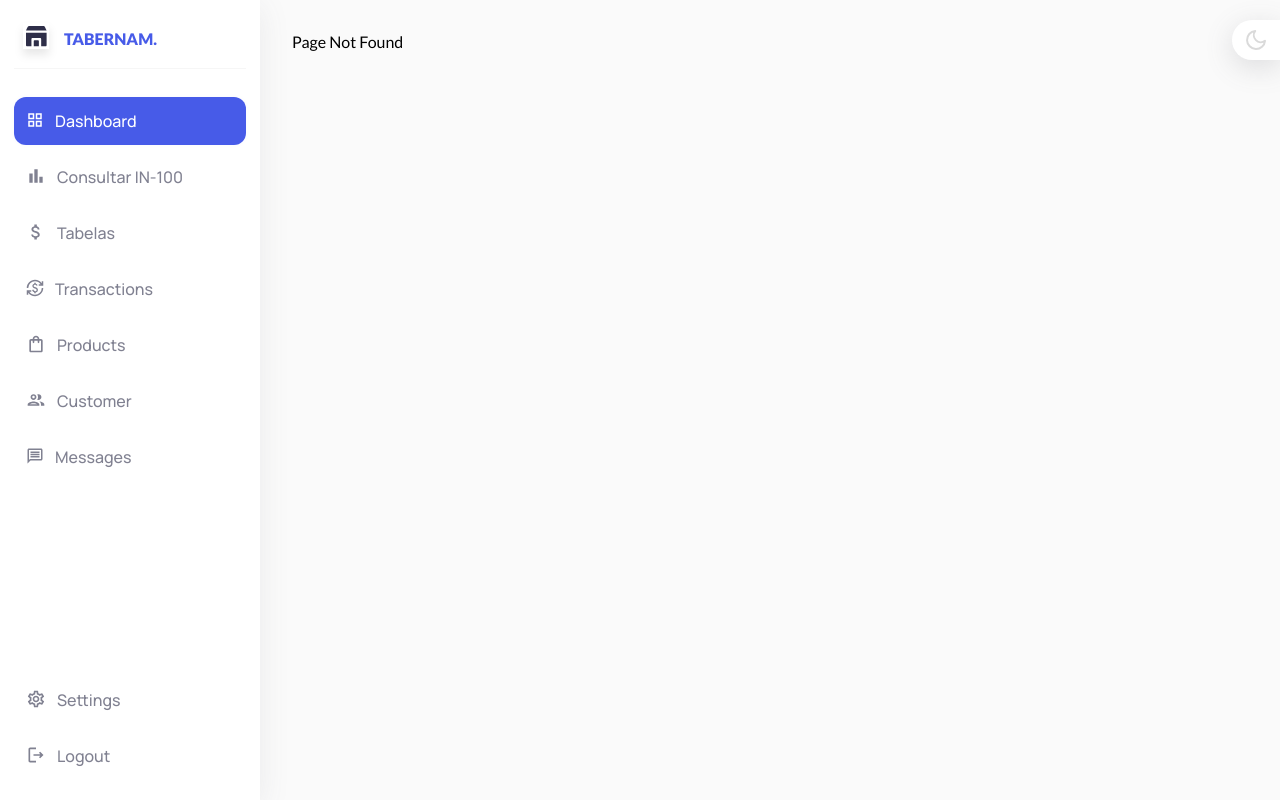
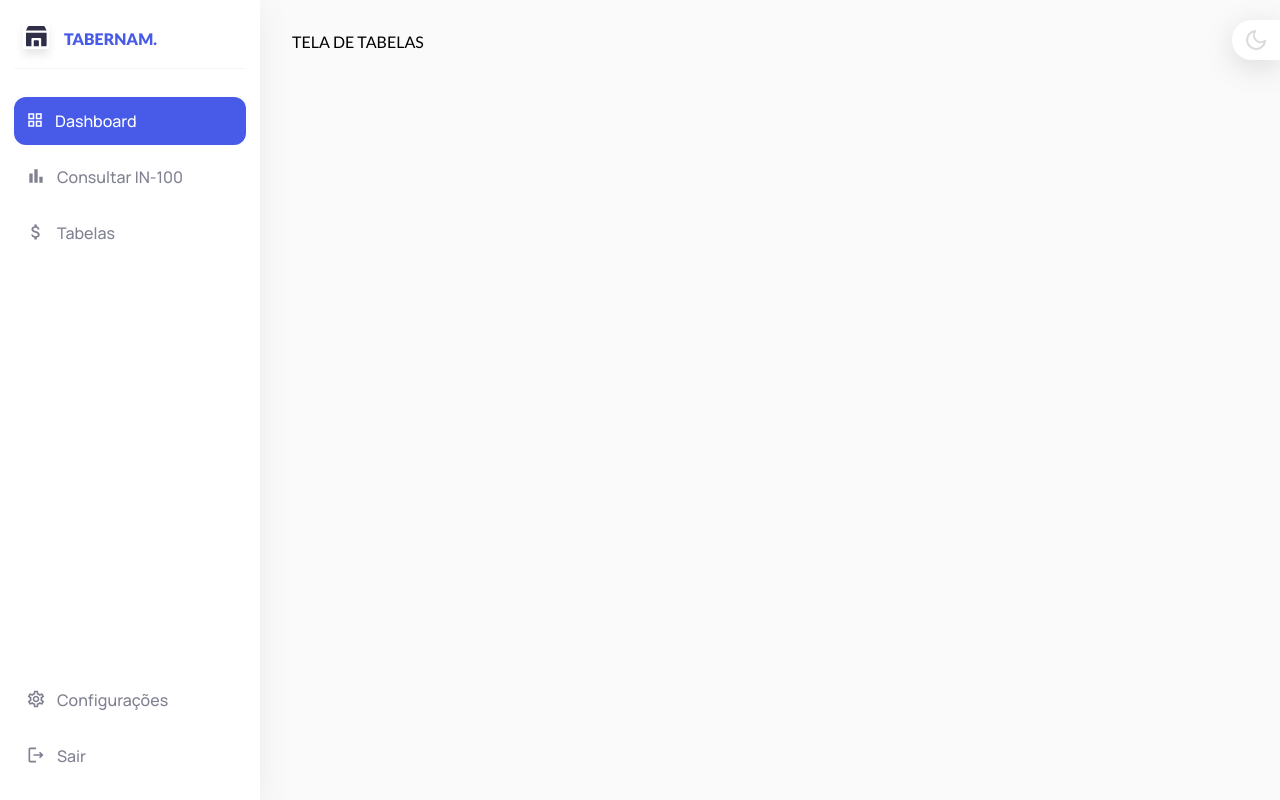
Before and after one commit to ArthurMorenoDev/facilita-frontend-admin, a React (Vite) app: page /tabelas in a window 1280 px wide. Before the commit this address had no page. Built offline with nearby package versions, Linux system fonts and the light colour scheme.

Commit message:
Ajustes na dashboard

```diff
--- a/src/App.jsx
+++ b/src/App.jsx
@@ -6,7 +6,7 @@ import { BrowserRouter as Router, Routes, Route } from "react-router-dom";
 import MoonIcon from "./assets/icons/moon.svg";
 import SunIcon from "./assets/icons/sun.svg";
 import BaseLayout from "./layout/BaseLayout";
-import {Login, Consulta, Dashboard, PageNotFound, Cadastro } from "./screens";
+import {Login, Consulta, Dashboard, PageNotFound, Cadastro, Tabelas } from "./screens";
 
 function App() {
   const { theme, toggleTheme } = useContext(ThemeContext);
@@ -30,6 +30,7 @@ function App() {
             <Route element={<BaseLayout />}>
             <Route path="/dashboard" element={<Dashboard />} />
             <Route path="/consulta" element={<Consulta />} />
+            <Route path="/tabelas" element={<Tabelas />} />
             <Route path="*" element={<PageNotFound />} />
           </Route>
         </Routes>
--- a/src/components/sidebar/Sidebar.jsx
+++ b/src/components/sidebar/Sidebar.jsx
@@ -60,7 +60,7 @@ const Sidebar = () => {
         <div className="sidebar-menu">
           <ul className="menu-list">
             <li className="menu-item">
-              <Link to="/" className="menu-link active">
+              <Link to="/dashboard" className="menu-link active">
                 <span className="menu-link-icon">
                   <MdOutlineGridView size={18} />
                 </span>
@@ -76,14 +76,15 @@ const Sidebar = () => {
               </Link>
             </li>
             <li className="menu-item">
-              <Link to="/" className="menu-link">
+              <Link to="/tabelas" className="menu-link">
                 <span className="menu-link-icon">
                   <MdOutlineAttachMoney size={20} />
                 </span>
                 <span className="menu-link-text">Tabelas</span>
               </Link>
             </li>
-            <li className="menu-item">
+
+            {/* <li className="menu-item">
               <Link to="/" className="menu-link">
                 <span className="menu-link-icon">
                   <MdOutlineCurrencyExchange size={18} />
@@ -114,7 +115,7 @@ const Sidebar = () => {
                 </span>
                 <span className="menu-link-text">Messages</span>
               </Link>
-            </li>
+            </li> */}
           </ul>
         </div>
 
@@ -125,7 +126,7 @@ const Sidebar = () => {
                 <span className="menu-link-icon">
                   <MdOutlineSettings size={20} />
                 </span>
-                <span className="menu-link-text">Settings</span>
+                <span className="menu-link-text">Configurações</span>
               </Link>
             </li>
             <li className="menu-item">
@@ -133,7 +134,7 @@ const Sidebar = () => {
                 <span className="menu-link-icon">
                   <MdOutlineLogout size={20} />
                 </span>
-                <span className="menu-link-text">Logout</span>
+                <span className="menu-link-text">Sair</span>
               </Link>
             </li>
           </ul>
--- a/src/screens/index.js
+++ b/src/screens/index.js
@@ -3,3 +3,4 @@ export { default as PageNotFound } from "./error/PageNotFound";
 export {default as Consulta } from "./consulta/ConsultaScreen";
 export {default as Login} from "./login/loginScreen";
 export {default as Cadastro} from "./cadastro/cadastroScreen";
+export {default as Tabelas} from "./tabelas/TabelaScreen"
--- /dev/null
+++ b/src/screens/tabelas/TabelaScreen.jsx
@@ -0,0 +1,9 @@
+const Tabelas = () =>{
+    return(
+        <div className="content-area">
+            TELA DE TABELAS
+        </div>
+    );
+};
+
+export default Tabelas;
```
